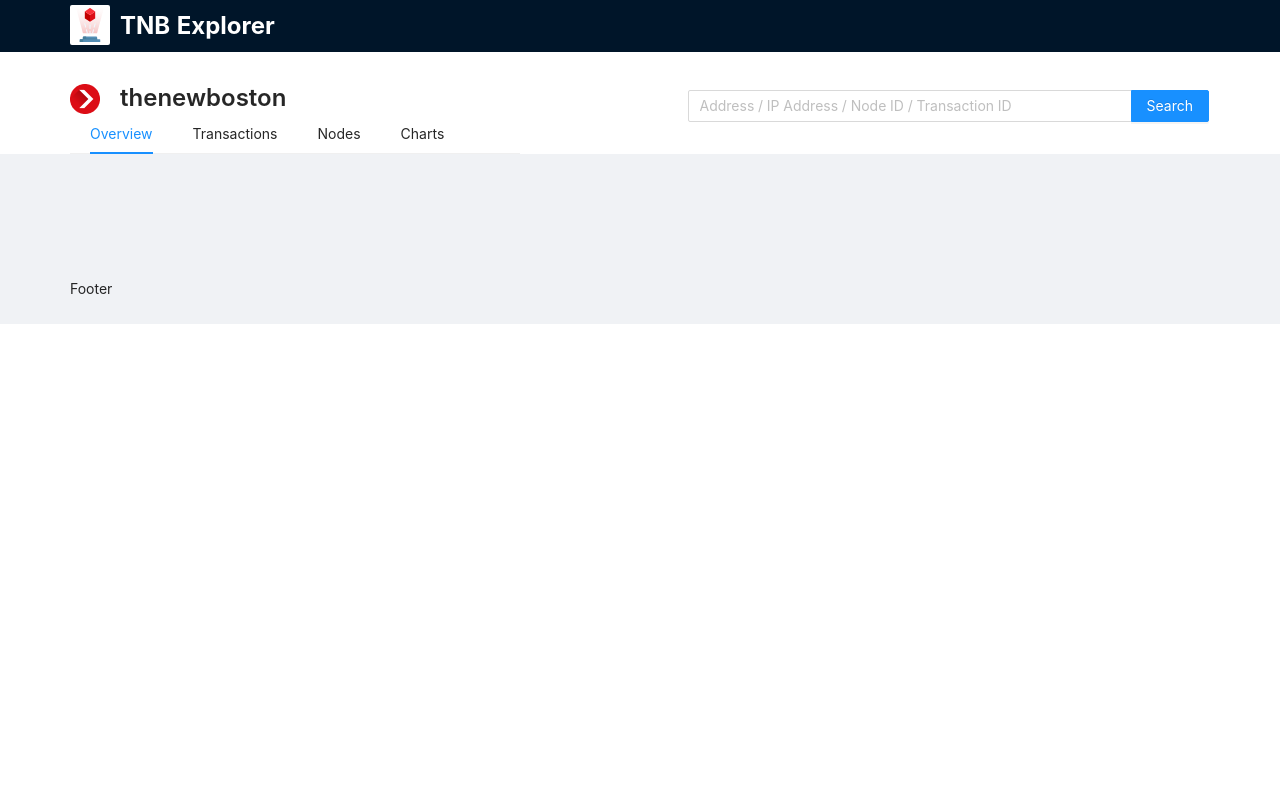
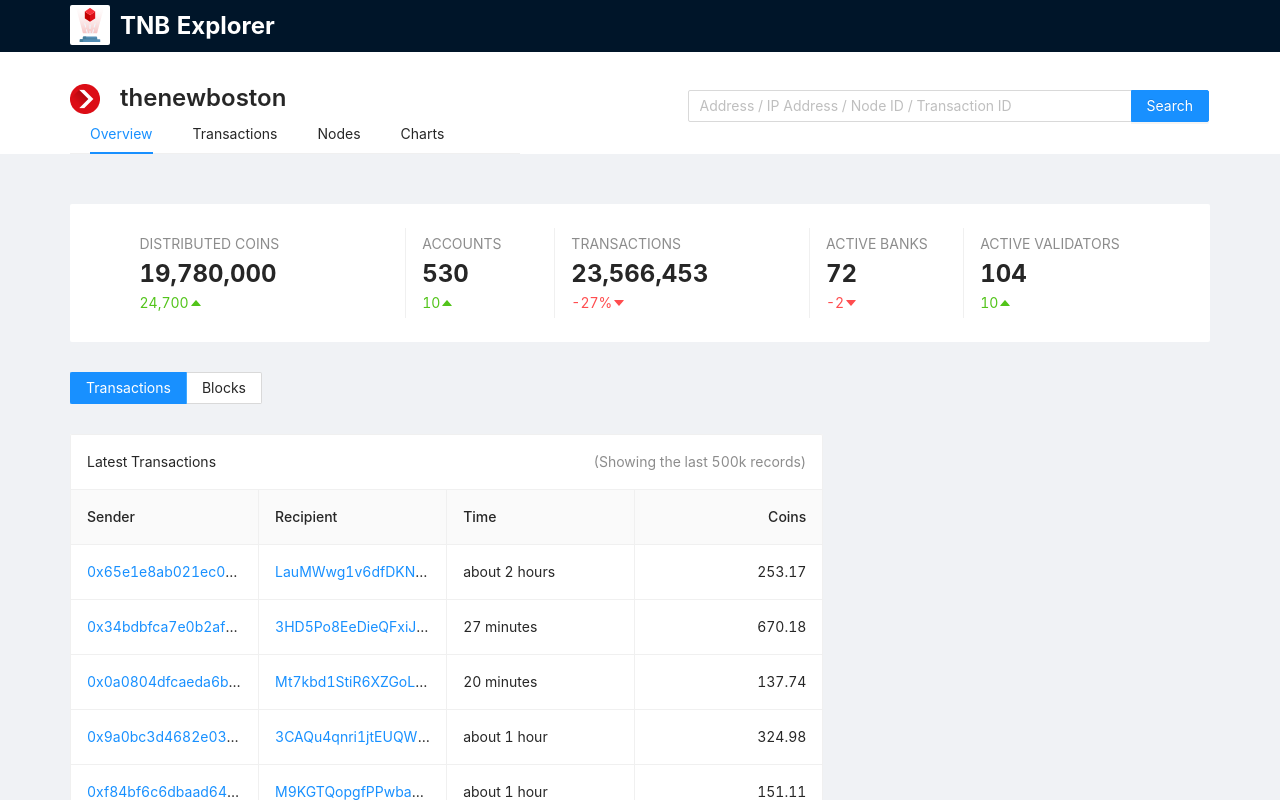
Before and after one commit to open-blockchain-explorer/tnbexplorer, a React (Create React App) app: page /transactions in a window 1280 px wide. Shown: the top 800 px of the page. Built offline with nearby package versions, Linux system fonts and the light colour scheme.

Commit message:
started work on transactions page

```diff
--- a/package.json
+++ b/package.json
@@ -2,7 +2,7 @@
   "name": "website",
   "version": "0.1.0",
   "private": false,
-  "homepage": "/Website",
+  "homepage": "https://open-blockchain-explorer.github.io/Website",
   "dependencies": {
     "@ant-design/icons": "^4.5.0",
     "@testing-library/jest-dom": "^5.11.9",
--- a/src/components/InfoPane/index.tsx
+++ b/src/components/InfoPane/index.tsx
@@ -18,7 +18,8 @@
   const change = currentData - previousData;
   const isGain = change > 0;
 
-  const changeArrow = () => {};
+  const formatGain = (n: number) => {};
+
   return (
     <div {...otherProps}>
       <Row>
@@ -30,7 +31,7 @@
         </Col>
         <Col span={24}>
           <Text type={change >= 0 ? 'success' : 'danger'}>
-            {showChangeAsPercent ? `${formatNumber((change / previousData) * 100)}%` : formatNumber(change)}{' '}
+            {showChangeAsPercent ? `${formatNumber((change / previousData) * 100)}%` : formatNumber(change)}
             {isGain ? <CaretUpOutlined /> : <CaretDownOutlined />}
           </Text>
         </Col>
--- a/src/components/NetworkStats/index.tsx
+++ b/src/components/NetworkStats/index.tsx
@@ -12,8 +12,8 @@
           <Space size="small" split={<Divider type="vertical" style={{height: '90px'}} />}>
             <InfoPane title="distributed coins" previousData={19755300} currentData={19780000} />
             <InfoPane title="Accounts" previousData={520} currentData={530} />
-            <InfoPane title="Transactions" previousData={19146168} currentData={23566453} showChangeAsPercent />
-            <InfoPane title="Active banks" previousData={70} currentData={72} />
+            <InfoPane title="Transactions" previousData={32566453} currentData={23566453} showChangeAsPercent />
+            <InfoPane title="Active banks" previousData={74} currentData={72} />
             <InfoPane title="Active Validators" previousData={94} currentData={104} />
           </Space>
         </Col>
--- a/src/containers/App.tsx
+++ b/src/containers/App.tsx
@@ -4,6 +4,7 @@
 import {Layout} from 'components';
 
 import Overview from './Overview';
+import Transactions from './Transactions';
 
 function App() {
   return (
@@ -12,6 +13,7 @@
         <Layout>
           <Switch>
             <Route exact path="/" component={Overview} />
+            <Route exact path="/transactions" component={Transactions} />
           </Switch>
         </Layout>
       </Router>
--- a/src/containers/Header/HeaderNav/index.tsx
+++ b/src/containers/Header/HeaderNav/index.tsx
@@ -3,6 +3,8 @@
 import {Link} from 'react-router-dom';
 
 const HeaderNav = () => {
+  const url = window.location.href;
+  console.log(url);
   return (
     <Menu style={{lineHeight: '40px'}} theme="light" mode="horizontal" defaultSelectedKeys={['1']}>
       <Menu.Item style={{marginLeft: '0px'}} key="1">
--- a/src/containers/Overview/index.tsx
+++ b/src/containers/Overview/index.tsx
@@ -2,8 +2,8 @@
 import {Card, Col, Divider, Grid, Row, Space, Typography} from 'antd';
 import {ArrowRightOutlined} from '@ant-design/icons';
 import {ColumnsType, TableProps} from 'antd/es/table';
+import {formatDistance, subMinutes} from 'date-fns';
 import {finance, internet, time} from 'faker';
-import {format, compareAsc} from 'date-fns';
 
 import {ButtonLink, InfoPane, NetworkStats, PageContentsLayout, Table} from 'components';
 
@@ -36,7 +36,9 @@
     {
       dataIndex: 'time',
       key: 'time',
-      render: (timestamp) => <Text>{format(new Date(timestamp), 'yyyy-MM-dd hh:mm:s aa')}</Text>,
+      render: (timestamp) => (
+        <Text> {formatDistance(subMinutes(new Date(timestamp), Math.floor(Math.random() * 100)), new Date())}</Text>
+      ),
       title: 'Time',
     },
     {
@@ -83,7 +85,9 @@
     {
       dataIndex: 'time',
       key: 'time',
-      render: (timestamp) => <Text>{format(new Date(timestamp), 'yyyy-MM-dd hh:mm:s aa')}</Text>,
+      render: (timestamp) => (
+        <Text> {formatDistance(subMinutes(new Date(timestamp), Math.floor(Math.random() * 100)), new Date())}</Text>
+      ),
       title: 'Time',
     },
     {
@@ -129,7 +133,6 @@
         </Col>
 
         <Col sm={24} md={12}>
-          {' '}
           <Table buttonLink="" pagination={false} dataSource={transactionsData} columns={transactionsColumn} />
         </Col>
       </PageContentsLayout>
--- a/src/containers/Transactions/index.tsx
+++ b/src/containers/Transactions/index.tsx
@@ -1,7 +1,169 @@
-import React from 'react';
+import React, {useState} from 'react';
+import {Col, Row, Radio, Table, Typography} from 'antd';
+import {ColumnsType, TableProps} from 'antd/es/table';
+import {formatDistance, subMinutes} from 'date-fns';
+import {finance, internet, time} from 'faker';
 
-const index = () => {
-  return <div />;
+import {NetworkStats, PageContentsLayout} from 'components';
+
+const Transactions = () => {
+  const [section, setSection] = useState('transactions');
+
+  const transactionsColumn: ColumnsType<any> = [
+    {
+      dataIndex: 'sender',
+      ellipsis: true,
+      render: (text) => (
+        <Typography.Link href="." style={{wordBreak: 'break-word', wordWrap: 'break-word'}}>
+          {text}
+        </Typography.Link>
+      ),
+      title: 'Sender',
+    },
+    {
+      dataIndex: 'recipient',
+      ellipsis: true,
+      render: (text) => (
+        <Typography.Link href="." style={{wordBreak: 'break-word', wordWrap: 'break-word'}}>
+          {text}
+        </Typography.Link>
+      ),
+      title: 'Recipient',
+    },
+    {
+      dataIndex: 'time',
+      key: 'time',
+      render: (timestamp) => (
+        <Typography.Text>
+          {formatDistance(subMinutes(new Date(timestamp), Math.floor(Math.random() * 100)), new Date())}
+        </Typography.Text>
+      ),
+      title: 'Time',
+    },
+    {
+      align: 'right',
+      dataIndex: 'coins',
+      render: (text) => <Typography.Text>{text}</Typography.Text>,
+      title: 'Coins',
+    },
+  ];
+
+  const transactionsData = [];
+
+  for (let i = 0; i < 500; i += 1) {
+    transactionsData.push({
+      coins: finance.amount(),
+      recipient: finance.litecoinAddress(),
+      sender: finance.ethereumAddress(),
+      time: time.recent(),
+    });
+  }
+
+  const blocksColumn: ColumnsType<any> = [
+    {
+      dataIndex: 'balanceLock',
+      ellipsis: true,
+      key: 'balanceLock',
+      render: (text) => (
+        <Typography.Link href="." style={{wordBreak: 'break-word', wordWrap: 'break-word'}}>
+          {text}
+        </Typography.Link>
+      ),
+      title: 'Balance Lock',
+    },
+    {
+      dataIndex: 'bank',
+      key: 'bank',
+      render: (text) => <Typography.Link href=".">{text}</Typography.Link>,
+      title: 'Bank',
+    },
+    {
+      dataIndex: 'time',
+      key: 'time',
+      render: (timestamp) => (
+        <Typography.Text>
+          {formatDistance(subMinutes(new Date(timestamp), Math.floor(Math.random() * 100)), new Date())}
+        </Typography.Text>
+      ),
+      title: 'Time',
+    },
+    {
+      align: 'right',
+      dataIndex: 'amount',
+      key: 'amount',
+      render: (text) => <Typography.Text>{`${text} coins`}</Typography.Text>,
+      title: 'Amount',
+    },
+  ];
+
+  const blocksData = [];
+
+  for (let i = 0; i < 10; i += 1) {
+    blocksData.push({
+      amount: finance.amount(),
+      balanceLock: finance.bitcoinAddress(),
+      bank: internet.ip(),
+      time: time.recent(),
+    });
+  }
+
+  const [pagination, setPagination] = useState({current: 1, pageSize: 10, total: 500});
+
+  const handleTableChange = (pageDetails: any, filters: any, sorter: any) => {
+    setPagination(pageDetails);
+    console.log({filters, pageDetails, sorter});
+  };
+
+  const onSectionChange = (event: any) => {
+    setSection(event.target.value);
+  };
+
+  return (
+    <PageContentsLayout>
+      <Col span={24}>
+        <NetworkStats />
+      </Col>
+
+      <Col span={24}>
+        <Radio.Group buttonStyle="solid" defaultValue="transactions" onChange={onSectionChange}>
+          <Radio.Button value="transactions"> Transactions </Radio.Button>
+          <Radio.Button value="blocks"> Blocks </Radio.Button>
+        </Radio.Group>
+      </Col>
+
+      <Col span={16}>
+        {section === 'transactions' ? (
+          <Table
+            bordered
+            columns={transactionsColumn}
+            dataSource={transactionsData}
+            onChange={handleTableChange}
+            pagination={pagination}
+            title={() => (
+              <Row justify="space-between" align="middle">
+                <Typography.Text> Latest Transactions</Typography.Text>
+                <Typography.Text type="secondary"> (Showing the last 500k records)</Typography.Text>
+              </Row>
+            )}
+          />
+        ) : (
+          <Table
+            bordered
+            columns={blocksColumn}
+            dataSource={blocksData}
+            onChange={handleTableChange}
+            pagination={pagination}
+            title={() => (
+              <Row justify="space-between" align="middle">
+                <Typography.Text> Latest Blocks</Typography.Text>
+                <Typography.Text type="secondary"> (Showing the last 500k records)</Typography.Text>
+              </Row>
+            )}
+          />
+        )}
+      </Col>
+    </PageContentsLayout>
+  );
 };
 
-export default index;
+export default Transactions;
```
Also changed, not shown: 1 other file (tests, documents, lock files or other folders).
